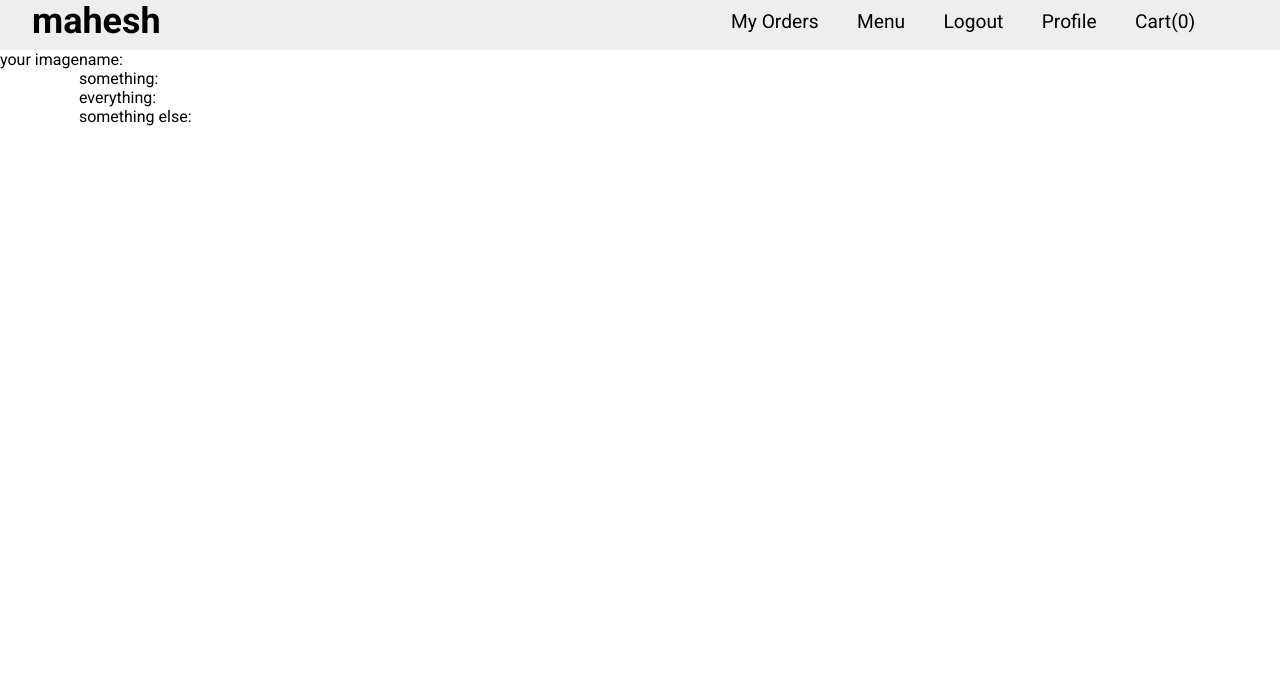
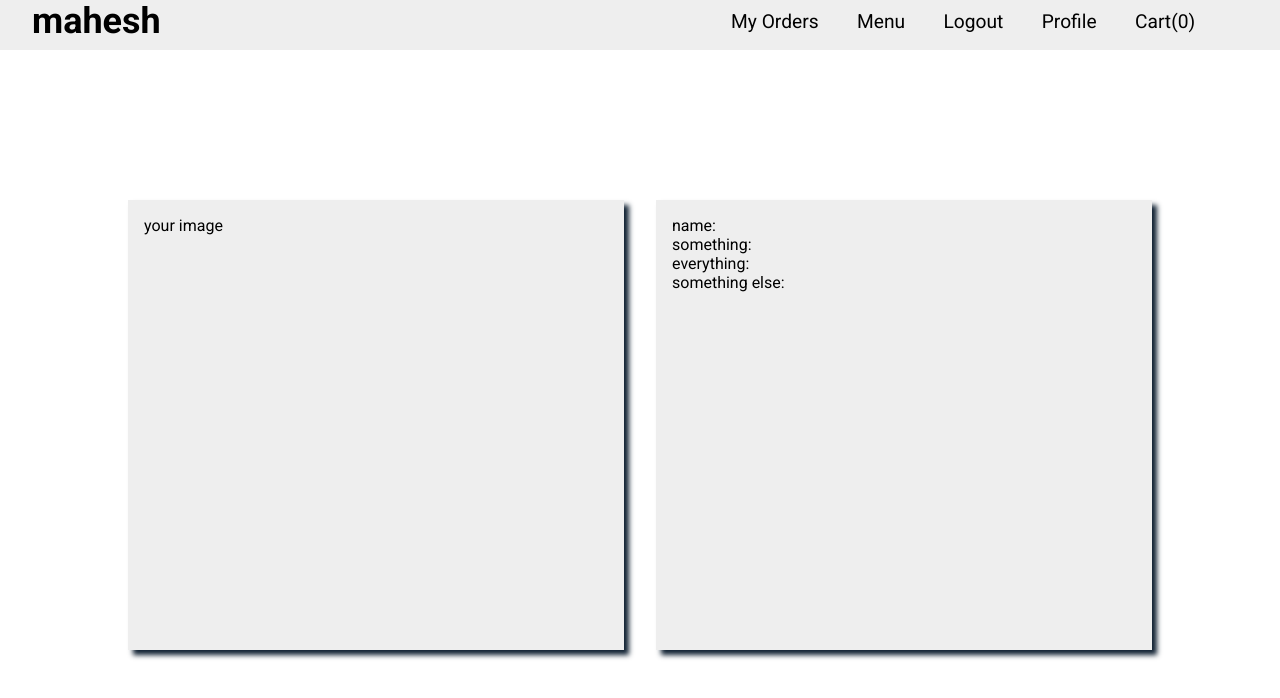
Before and after one commit to mahesh2885858/mahesh, a React (Create React App) app: page /profile in a window 1280 px wide. Shown: the top 698 px of the page. Built offline with nearby package versions, Linux system fonts and the light colour scheme.

Commit message:
added cart to show ordered items with total cost

```diff
--- a/src/App.tsx
+++ b/src/App.tsx
@@ -6,6 +6,7 @@ import NavBar from "./components/user/Navbar/NavBar";
 import "./app.scss";
 import Menu from "./components/user/before-login/Home/menu/Menu";
 import Profile from "./components/user/profile/Profile";
+import Cart from "./components/user/cart/Cart";
 
 function App() {
   const { state, dispatch } = useContext(context);
@@ -17,6 +18,7 @@ function App() {
           <Route path="/" element={<HomeBeforeLogin />} />
           <Route path="/menu" element={<Menu />} />
           <Route path="/profile" element={<Profile />} />
+          <Route path="/user/cart" element={<Cart />} />
         </Routes>
       </div>
     </>
--- /dev/null
+++ b/src/components/user/cart/Cart.tsx
@@ -0,0 +1,52 @@
+import React, { useContext } from "react";
+import { context } from "../../context/Context";
+import "./cart.scss";
+type itemType = {
+  name: string;
+  id: string;
+  quantity: number;
+  unitPrice: number;
+};
+const Cart = () => {
+  const { state, dispatch } = useContext(context);
+  const orderedItems: itemType[] = state.menu.filter(
+    (item: itemType) => item.quantity > 0
+  );
+  const totalCost = orderedItems.reduce(
+    (total, item) => (total += item.quantity * item.unitPrice),
+    0
+  );
+  console.log(totalCost);
+  return (
+    <div className="cart-container">
+      <div>
+        <table>
+          <thead>
+            <tr>
+              <th>Item Name</th>
+              <th>Quantity</th>
+              <th>Unit price</th>
+              <th>Total price</th>
+            </tr>
+          </thead>
+          <tbody>
+            {orderedItems.map((item) => {
+              return (
+                <tr key={item.id}>
+                  <td>{item.name}</td>
+                  <td>{item.quantity}</td>
+                  <td>{item.unitPrice}</td>
+                  <td>{item.quantity * item.unitPrice}</td>
+                </tr>
+              );
+            })}
+          </tbody>
+        </table>
+        <p>Your total order cost is : {totalCost}</p>
+      </div>
+      <button>Place Order</button>
+    </div>
+  );
+};
+
+export default Cart;
--- a/src/components/user/profile/Profile.tsx
+++ b/src/components/user/profile/Profile.tsx
@@ -7,7 +7,7 @@ const Profile = () => {
     return (
       <div className="profile-container">
         <div className="profile-img">your image</div>
-        <div>
+        <div className="profile-details">
           <p>name:</p>
           <p>something:</p>
           <p>everything:</p>
--- a/src/components/user/profile/profile.scss
+++ b/src/components/user/profile/profile.scss
@@ -1,8 +1,17 @@
 .profile-container {
-  width: 100%;
+  width: 80%;
   height: 100%;
   display: flex;
   flex-direction: row;
-  .profile-img {
+  gap: 2em;
+  align-items: center;
+  margin: auto;
+  .profile-img,
+  .profile-details {
+    width: 50%;
+    height: 60%;
+    padding: 1em;
+    background: #eee;
+    box-shadow: 5px 5px 5px #123;
   }
 }
```
Also changed, not shown: src/components/user/cart/cart.scss (added).
